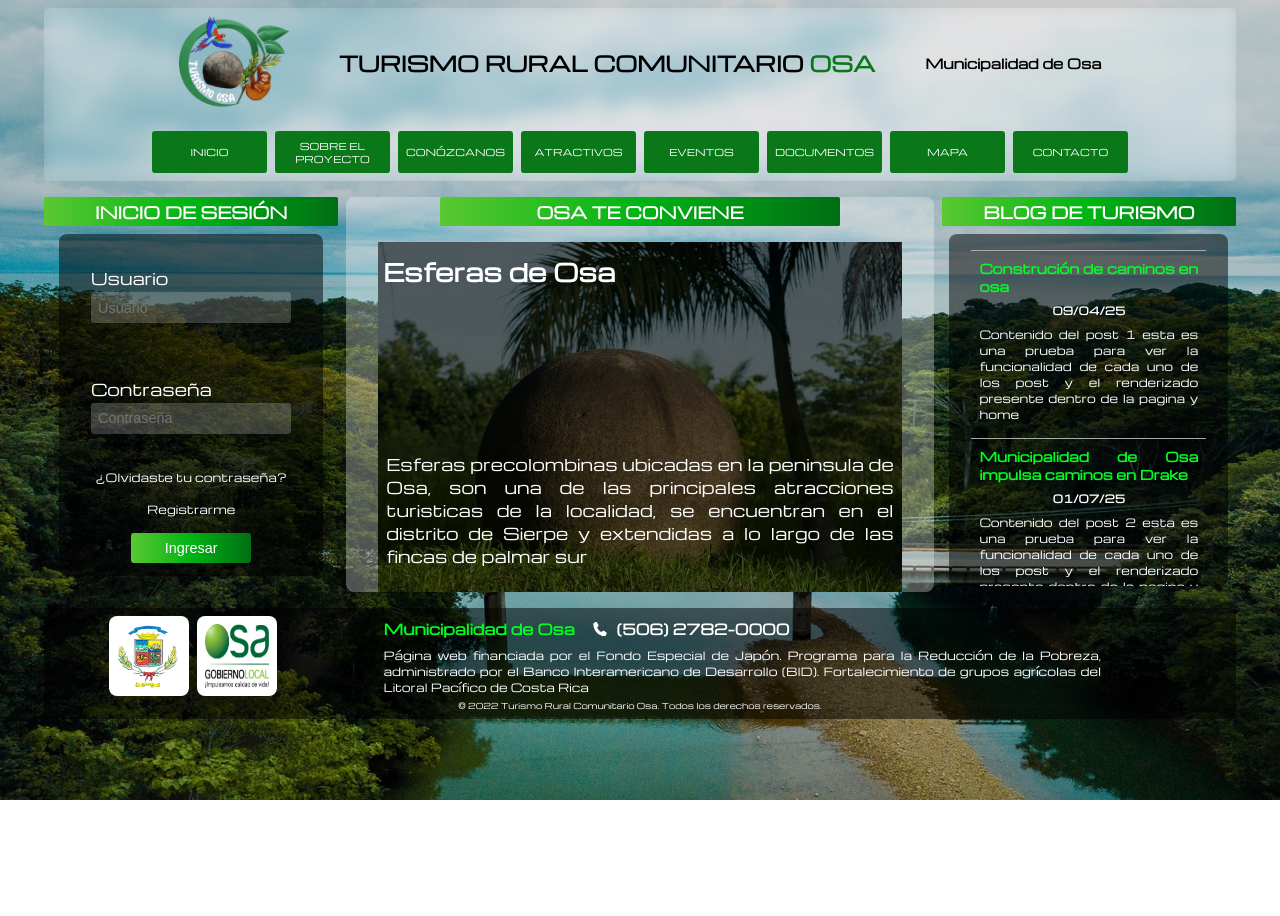
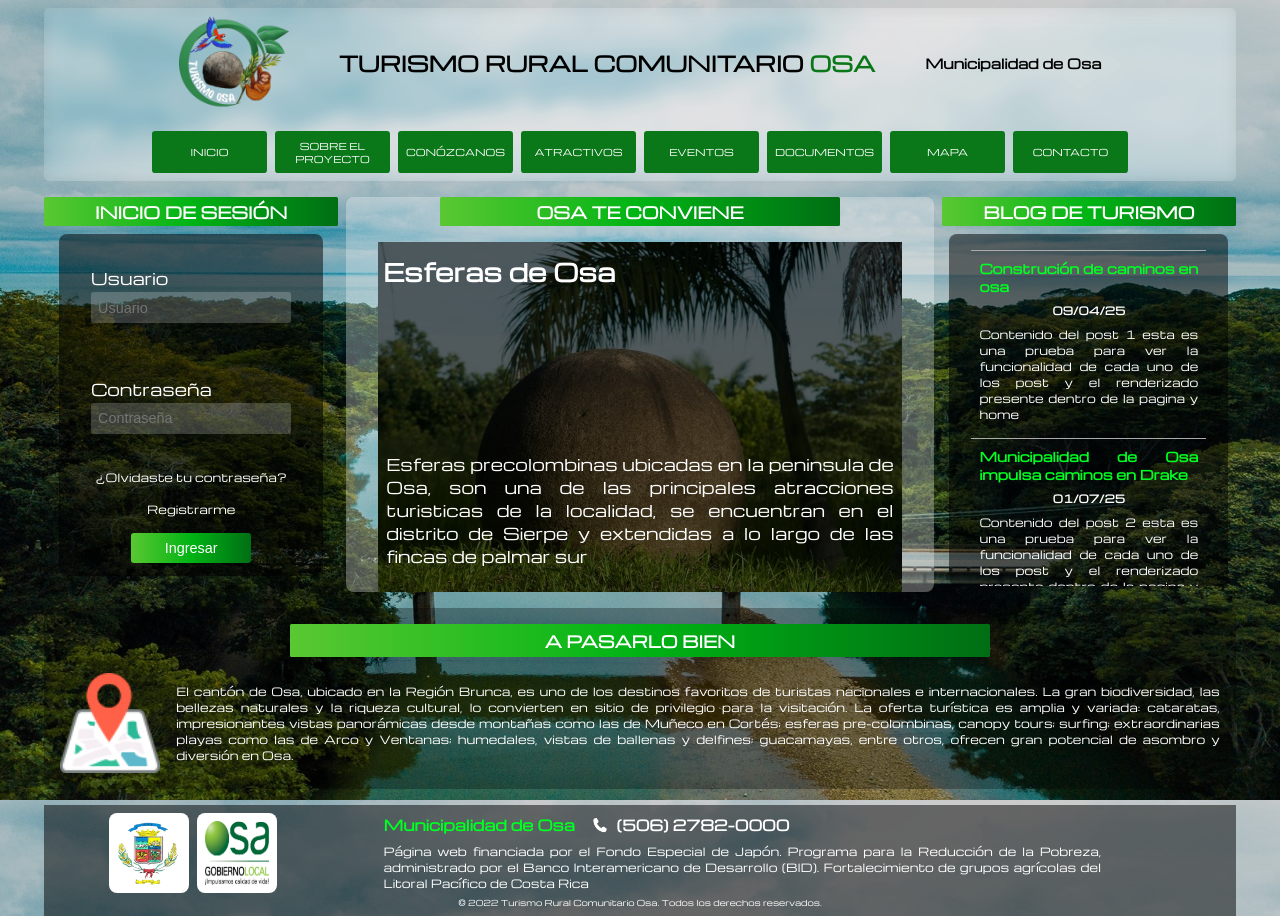
Before and after one commit to RolDev-22/page_turismo_osa, a React (Create React App) app: page / in a window 1280 px wide. Before the commit the page ends 800 px from the top, so only its background shows below. Built offline with nearby package versions, Linux system fonts and the light colour scheme; the HTML template or start-up script is replaced by a standard one; a web font is replaced by a local one.

Commit message:
Se agrega icono del mapa, se agrega sección de información en la pagina Home y se estila la sección de forma responsie

```diff
--- a/src/pages/Home.js
+++ b/src/pages/Home.js
@@ -2,10 +2,12 @@ import React from "react";
 import Login from "../components/Login/Login";
 import Jumbotron from "../components/Jumbotron/Jumbotron";
 import Blog from "../components/Blogger/Blog";
+import { Link } from "react-router-dom";
 
 const Home = () => {
   return (
-    <div className="container-box">
+    <>
+      <section className="container-box">
         <div className="box box-login">
           <h3>Inicio de sesión</h3>
           <Login />
@@ -18,7 +20,28 @@ const Home = () => {
           <h3>Blog de turismo</h3>
           <Blog />
         </div>
+      </section>
+      <section className="container-information">
+        <h3>A PASARLO BIEN</h3>
+        <div>
+          <Link to="/map">
+            <img src={`${process.env.PUBLIC_URL}/map.png`} alt="Mapa de Osa" />
+          </Link>
+          <p>
+            El cantón de Osa, ubicado en la Región Brunca, es uno de los
+            destinos favoritos de turistas nacionales e internacionales. La gran
+            biodiversidad, las bellezas naturales y la riqueza cultural, lo
+            convierten en sitio de privilegio para la visitación. La oferta
+            turística es amplia y variada: cataratas, impresionantes vistas
+            panorámicas desde montañas como las de Muñeco en Cortés; esferas
+            pre-colombinas, canopy tours; surfing; extraordinarias playas como
+            las de Arco y Ventanas; humedales, vistas de ballenas y delfines;
+            guacamayas, entre otros, ofrecen gran potencial de asombro y
+            diversión en Osa.
+          </p>
         </div>
+      </section>
+    </>
   );
 };
 
--- a/src/styles/Pages.style.css
+++ b/src/styles/Pages.style.css
@@ -42,6 +42,65 @@
   border-radius: 0.5em;
 }
 
+/*Estilo de la seccion de informacion*/
+.container-information {
+  width: 95%;
+  min-width: 250px;
+  display: flex;
+  flex-direction: column;
+  align-items: center;
+  padding: 1em;
+  row-gap: 1em;
+  background-image: linear-gradient(
+    90deg,
+    rgba(0, 0, 0, 0.3),
+    rgba(0, 0, 0, 0.3),
+    rgba(0, 0, 0, 0.3)
+  );
+  border-radius: 0.5em;
+}
+
+.container-information h3 {
+  width: clamp(150px, 100%, 700px);
+  text-align: center;
+  text-transform: uppercase;
+  padding: 0.3em;
+  border-radius: 0.1em;
+  color: white;
+  font-size: 1em;
+  background-image: linear-gradient(
+    90deg,
+    rgba(90, 200, 50, 255),
+    rgba(0, 180, 20, 255),
+    rgba(0, 110, 20, 255)
+  );
+}
+
+.container-information div {
+  display: flex;
+  flex-direction: column;
+  align-items: center;
+}
+
+.container-information a {
+  display: flex;
+  flex-direction: column;
+  align-items: center;
+  transition: all 0.3s ease-in-out;
+}
+
+.container-information a img {
+  object-fit: fill;
+  width: 100px;
+  height: 100px;
+}
+
+.container-information p {
+  text-align: justify;
+  font-size: 0.7em;
+  color: white;
+}
+
 /*Media queries*/
 
 /*Media queries Tablet*/
@@ -73,4 +132,13 @@
   .box:nth-child(2) {
     width: 50%;
   }
+
+  .container-information div {
+    flex-direction: row;
+    column-gap: 1em;
+  }
+
+  .container-information a:hover {
+    transform: scale(1.1) translateY(-0.5em);
+  }
 }
```
Also changed, not shown: public/map.png (added). Lines whose indentation alone changed are shown as unchanged.
